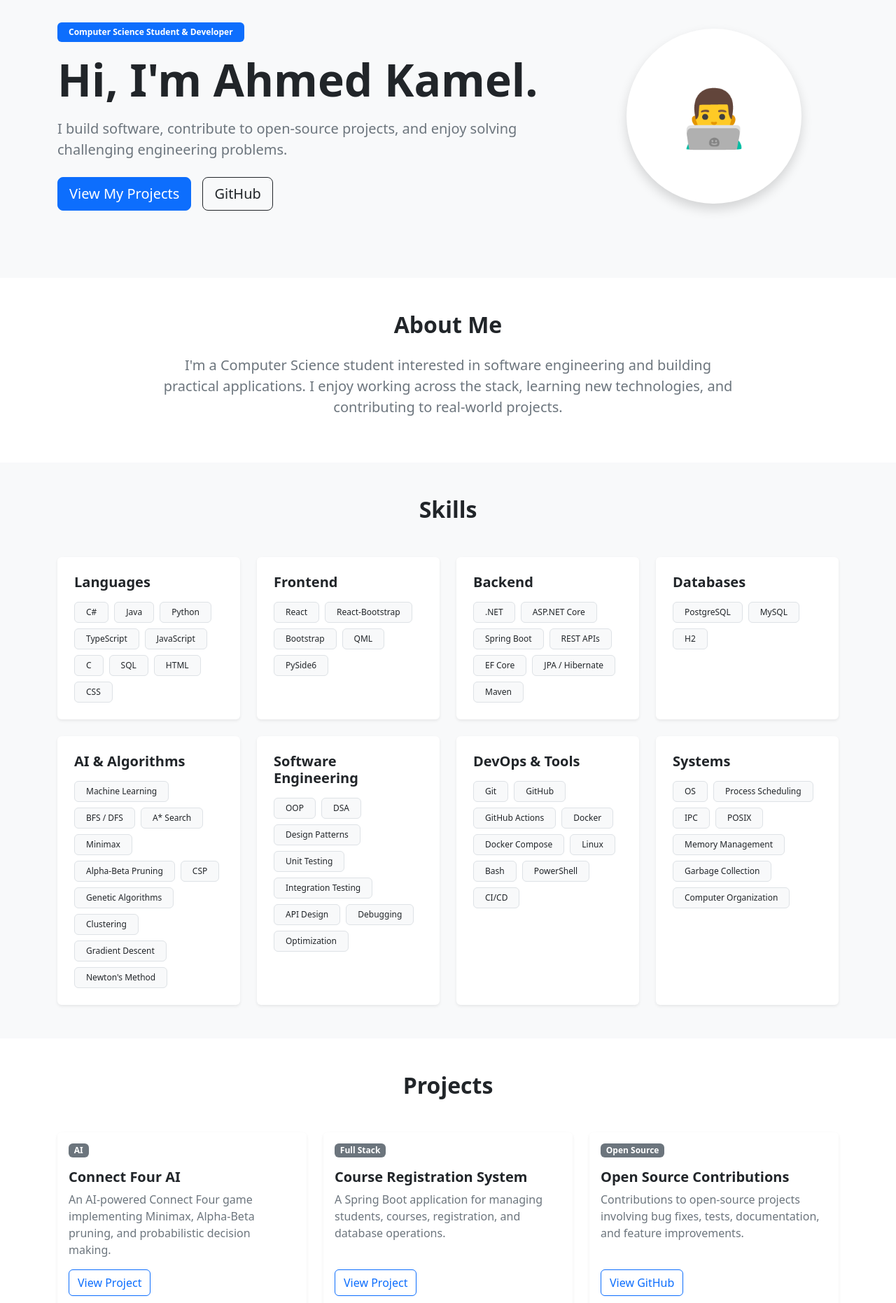
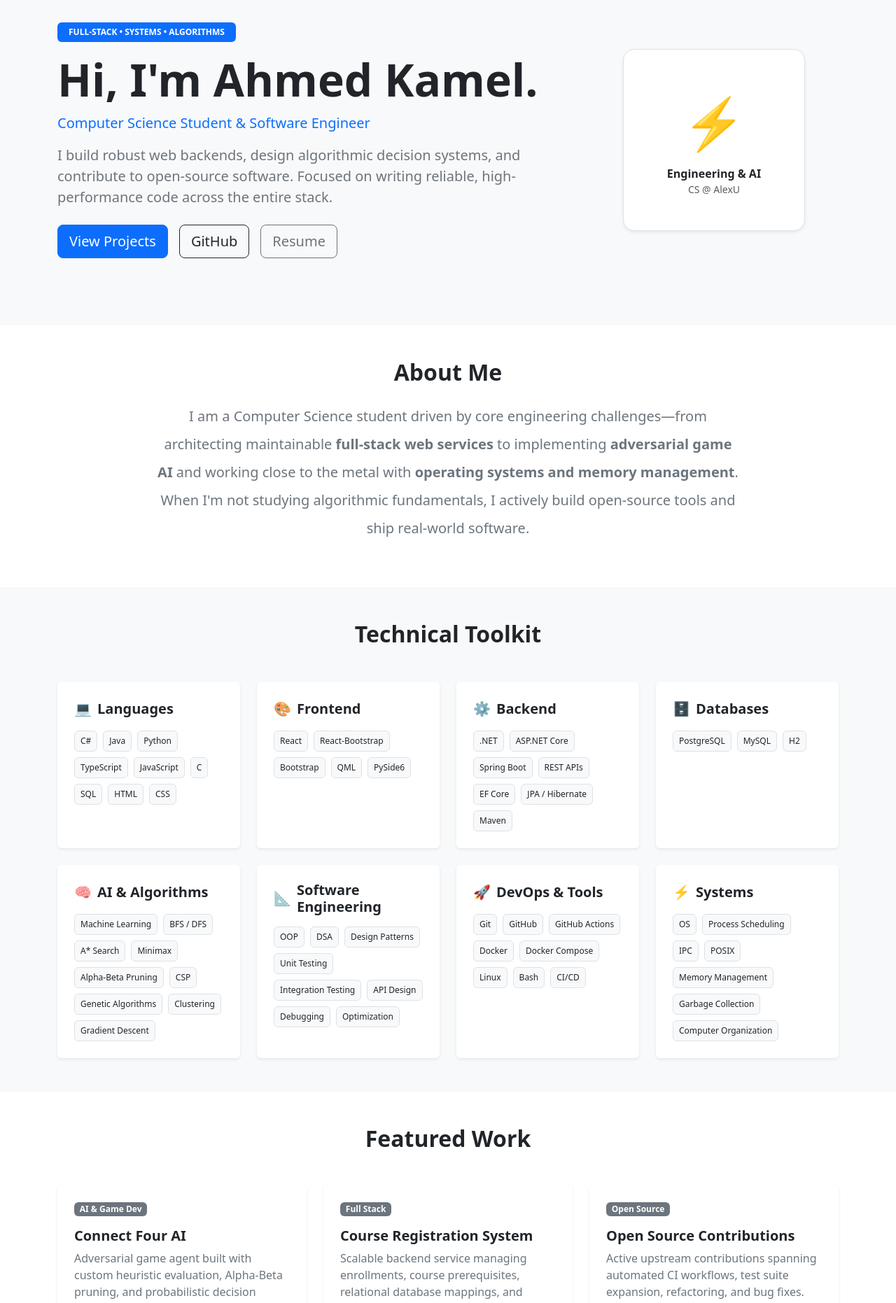
Before and after one commit to ahmdkaml/Portfolio, a React app: page / in a window 1280 px wide. Shown: the part 120-1982 px from the top of the page at 70% size. Built offline with nearby package versions, Linux system fonts and the light colour scheme; the HTML template or start-up script is replaced by a standard one.

Commit message:
skills sections amended

```diff
--- a/src/App.tsx
+++ b/src/App.tsx
@@ -1,27 +1,57 @@
 import { Badge, Button, Card, Col, Container, Nav, Navbar, Row } from "react-bootstrap";
 
-const NAV_LINKS = ["About", "Skills", "Projects", "Contact"];
+const NAV_LINKS = ["Home", "About", "Skills", "Projects", "Contact"];
 
 const SKILLS = [
-  { title: "Languages", items: ["C#", "Java", "Python", "TypeScript", "JavaScript", "C", "SQL", "HTML", "CSS"] },
-  { title: "Frontend", items: ["React", "React-Bootstrap", "Bootstrap", "QML", "PySide6"] },
-  { title: "Backend", items: [".NET", "ASP.NET Core", "Spring Boot", "REST APIs", "EF Core", "JPA / Hibernate", "Maven"] },
-  { title: "Databases", items: ["PostgreSQL", "MySQL", "H2"] },
-  { title: "AI & Algorithms", items: ["Machine Learning", "BFS / DFS", "A* Search", "Minimax", "Alpha-Beta Pruning", "CSP", "Genetic Algorithms", "Clustering", "Gradient Descent", "Newton's Method"] },
-  { title: "Software Engineering", items: ["OOP", "DSA", "Design Patterns", "Unit Testing", "Integration Testing", "API Design", "Debugging", "Optimization"] },
-  { title: "DevOps & Tools", items: ["Git", "GitHub", "GitHub Actions", "Docker", "Docker Compose", "Linux", "Bash", "PowerShell", "CI/CD"] },
-  { title: "Systems", items: ["OS", "Process Scheduling", "IPC", "POSIX", "Memory Management", "Garbage Collection", "Computer Organization"] },
+  { icon: "💻", title: "Languages", items: ["C#", "Java", "Python", "TypeScript", "JavaScript", "C", "SQL", "HTML", "CSS"] },
+  { icon: "🎨", title: "Frontend", items: ["React", "React-Bootstrap", "Bootstrap", "QML", "PySide6"] },
+  { icon: "⚙️", title: "Backend", items: [".NET", "ASP.NET Core", "Spring Boot", "REST APIs", "EF Core", "JPA / Hibernate", "Maven"] },
+  { icon: "🗄️", title: "Databases", items: ["PostgreSQL", "MySQL", "H2"] },
+  { icon: "🧠", title: "AI & Algorithms", items: ["Machine Learning", "BFS / DFS", "A* Search", "Minimax", "Alpha-Beta Pruning", "CSP", "Genetic Algorithms", "Clustering", "Gradient Descent"] },
+  { icon: "📐", title: "Software Engineering", items: ["OOP", "DSA", "Design Patterns", "Unit Testing", "Integration Testing", "API Design", "Debugging", "Optimization"] },
+  { icon: "🚀", title: "DevOps & Tools", items: ["Git", "GitHub", "GitHub Actions", "Docker", "Docker Compose", "Linux", "Bash", "CI/CD"] },
+  { icon: "⚡", title: "Systems", items: ["OS", "Process Scheduling", "IPC", "POSIX", "Memory Management", "Garbage Collection", "Computer Organization"] },
 ];
 
 const PROJECTS = [
-  { tag: "AI", title: "Connect Four AI", desc: "An AI-powered Connect Four game implementing Minimax, Alpha-Beta pruning, and probabilistic decision making.", href: "#" },
-  { tag: "Full Stack", title: "Course Registration System", desc: "A Spring Boot application for managing students, courses, registration, and database operations.", href: "#" },
-  { tag: "Open Source", title: "Open Source Contributions", desc: "Contributions to open-source projects involving bug fixes, tests, documentation, and feature improvements.", href: "#", btnText: "View GitHub" },
+  {
+    tag: "AI & Game Dev",
+    title: "Connect Four AI",
+    desc: "Adversarial game agent built with custom heuristic evaluation, Alpha-Beta pruning, and probabilistic decision pipelines.",
+    tech: ["Python", "PySide6", "Minimax", "Algorithms"],
+    href: "https://github.com/ahmdkaml/connect-four-ai",
+  },
+  {
+    tag: "Full Stack",
+    title: "Course Registration System",
+    desc: "Scalable backend service managing enrollments, course prerequisites, relational database mappings, and RESTful endpoints.",
+    tech: ["Java", "Spring Boot", "JPA / Hibernate", "PostgreSQL"],
+    href: "https://github.com/ahmdkaml/course-registration",
+  },
+  {
+    tag: "Open Source",
+    title: "Open Source Contributions",
+    desc: "Active upstream contributions spanning automated CI workflows, test suite expansion, refactoring, and bug fixes.",
+    tech: ["Git", "GitHub Actions", "Testing", "CI/CD"],
+    href: "https://github.com/ahmdkaml",
+    btnText: "Explore GitHub",
+  },
 ];
 
 export default function App() {
   return (
     <>
+      <style>{`
+        .hover-card {
+          transition: transform 0.2s ease, box-shadow 0.2s ease;
+        }
+        .hover-card:hover {
+          transform: translateY(-4px);
+          box-shadow: 0 0.75rem 1.5rem rgba(0, 0, 0, 0.08) !important;
+        }
+      `}</style>
+
+      {/* Navigation */}
       <Navbar expand="lg" bg="dark" variant="dark" sticky="top">
         <Container>
           <Navbar.Brand href="#home" className="fw-bold">Ahmed Kamel</Navbar.Brand>
@@ -36,54 +66,73 @@ export default function App() {
         </Container>
       </Navbar>
 
+      {/* Hero */}
       <section id="home" className="bg-light py-5">
         <Container>
           <Row className="align-items-center min-vh-75 py-5">
             <Col lg={8}>
-              <Badge bg="primary" className="mb-3 px-3 py-2">Computer Science Student & Developer</Badge>
-              <h1 className="display-3 fw-bold mb-3">Hi, I'm Ahmed Kamel.</h1>
+              <Badge bg="primary" className="mb-3 px-3 py-2 text-uppercase tracking-wider">
+                Full-Stack • Systems • Algorithms
+              </Badge>
+              <h1 className="display-3 fw-bold mb-2">Hi, I'm Ahmed Kamel.</h1>
+              <p className="fs-5 text-primary fw-medium mb-3">
+                Computer Science Student & Software Engineer
+              </p>
               <p className="lead text-secondary mb-4">
-                I build software, contribute to open-source projects, and enjoy solving challenging engineering problems.
+                I build robust web backends, design algorithmic decision systems, and contribute to open-source software. Focused on writing reliable, high-performance code across the entire stack.
               </p>
               <div className="d-flex gap-3 flex-wrap">
-                <Button variant="primary" size="lg" href="#projects">View My Projects</Button>
-                <Button variant="outline-dark" size="lg" href="https://github.com/ahmdkaml" target="_blank">GitHub</Button>
+                <Button variant="primary" size="lg" href="#projects">View Projects</Button>
+                <Button variant="outline-dark" size="lg" href="https://github.com/ahmdkaml" target="_blank" rel="noreferrer">GitHub</Button>
+                <Button variant="outline-secondary" size="lg" href="/resume.pdf" target="_blank" rel="noreferrer">Resume</Button>
               </div>
             </Col>
             <Col lg={4} className="text-center mt-5 mt-lg-0">
-              <div className="bg-white rounded-circle shadow mx-auto d-flex align-items-center justify-content-center" style={{ width: 250, height: 250 }}>
-                <span className="display-1">👨‍💻</span>
+              <div
+                className="bg-white rounded-4 shadow-sm border mx-auto d-flex flex-column align-items-center justify-content-center p-4"
+                style={{ width: 260, height: 260 }}
+              >
+                <span style={{ fontSize: "4.5rem" }}>⚡</span>
+                <span className="fw-bold mt-2 text-dark">Engineering & AI</span>
+                <small className="text-muted">CS @ AlexU</small>
               </div>
             </Col>
           </Row>
         </Container>
       </section>
 
+      {/* About */}
       <section id="about" className="py-5">
         <Container>
           <Row className="justify-content-center text-center">
             <Col lg={9}>
               <h2 className="fw-bold mb-4">About Me</h2>
-              <p className="text-secondary fs-5">
-                I'm a Computer Science student interested in software engineering and building practical applications. I enjoy working across the stack, learning new technologies, and contributing to real-world projects.
+              <p className="text-secondary fs-5 lh-lg">
+                I am a Computer Science student driven by core engineering challenges—from architecting maintainable <strong>full-stack web services</strong> to implementing <strong>adversarial game AI</strong> and working close to the metal with <strong>operating systems and memory management</strong>. When I'm not studying algorithmic fundamentals, I actively build open-source tools and ship real-world software.
               </p>
             </Col>
           </Row>
         </Container>
       </section>
 
+      {/* Skills */}
       <section id="skills" className="bg-light py-5">
         <Container>
-          <h2 className="fw-bold text-center mb-5">Skills</h2>
+          <h2 className="fw-bold text-center mb-5">Technical Toolkit</h2>
           <Row className="g-4 justify-content-center">
-            {SKILLS.map(({ title, items }) => (
+            {SKILLS.map(({ icon, title, items }) => (
               <Col xs={12} md={6} lg={4} xl={3} key={title}>
-                <Card className="border-0 shadow-sm h-100">
+                <Card className="border-0 shadow-sm h-100 hover-card">
                   <Card.Body className="p-4">
-                    <Card.Title className="fw-bold mb-3">{title}</Card.Title>
+                    <div className="d-flex align-items-center gap-2 mb-3">
+                      <span className="fs-5">{icon}</span>
+                      <Card.Title className="fw-bold mb-0">{title}</Card.Title>
+                    </div>
                     <div className="d-flex flex-wrap gap-2">
                       {items.map((skill) => (
-                        <span key={skill} className="badge bg-light text-dark border px-3 py-2 fw-medium">{skill}</span>
+                        <Badge key={skill} bg="light" text="dark" className="border px-2 py-2 fw-normal">
+                          {skill}
+                        </Badge>
                       ))}
                     </div>
                   </Card.Body>
@@ -94,19 +143,29 @@ export default function App() {
         </Container>
       </section>
 
+      {/* Projects */}
       <section id="projects" className="py-5">
         <Container>
-          <h2 className="fw-bold text-center mb-5">Projects</h2>
+          <h2 className="fw-bold text-center mb-5">Featured Work</h2>
           <Row className="g-4">
-            {PROJECTS.map(({ tag, title, desc, href, btnText = "View Project" }) => (
+            {PROJECTS.map(({ tag, title, desc, tech, href, btnText = "View Repository" }) => (
               <Col md={6} lg={4} key={title}>
-                <Card className="h-100 shadow-sm border-0">
-                  <Card.Body className="d-flex flex-column">
+                <Card className="h-100 shadow-sm border-0 hover-card">
+                  <Card.Body className="d-flex flex-column p-4">
                     <Badge bg="secondary" className="align-self-start mb-3">{tag}</Badge>
-                    <Card.Title className="fw-bold">{title}</Card.Title>
-                    <Card.Text className="text-secondary">{desc}</Card.Text>
+                    <Card.Title className="fw-bold mb-2">{title}</Card.Title>
+                    <Card.Text className="text-secondary mb-3">{desc}</Card.Text>
+                    <div className="d-flex flex-wrap gap-1 mb-4">
+                      {tech.map((item) => (
+                        <Badge key={item} bg="light" text="dark" className="border">
+                          {item}
+                        </Badge>
+                      ))}
+                    </div>
                     <div className="mt-auto">
-                      <Button variant="outline-primary" href={href}>{btnText}</Button>
+                      <Button variant="outline-primary" size="sm" href={href} target="_blank" rel="noreferrer">
+                        {btnText} →
+                      </Button>
                     </div>
                   </Card.Body>
                 </Card>
@@ -116,18 +175,20 @@ export default function App() {
         </Container>
       </section>
 
+      {/* Contact */}
       <section id="contact" className="bg-dark text-white py-5">
         <Container>
           <Row className="justify-content-center text-center">
             <Col lg={8}>
               <h2 className="fw-bold mb-3">Let's Connect</h2>
-              <p className="text-white-50 mb-4">Interested in working together or discussing a project? Feel free to reach out.</p>
+              <p className="text-white-50 mb-4">Interested in collaboration, internship opportunities, or discussing engineering challenges? Let's talk.</p>
               <Button variant="light" size="lg" href="mailto:ahmdkaml2006@gmail.com">Contact Me</Button>
             </Col>
           </Row>
         </Container>
       </section>
 
+      {/* Footer */}
       <footer className="bg-black text-white-50 py-4 text-center">
         <Container><small>© {new Date().getFullYear()} Ahmed Kamel. All rights reserved.</small></Container>
       </footer>
```
